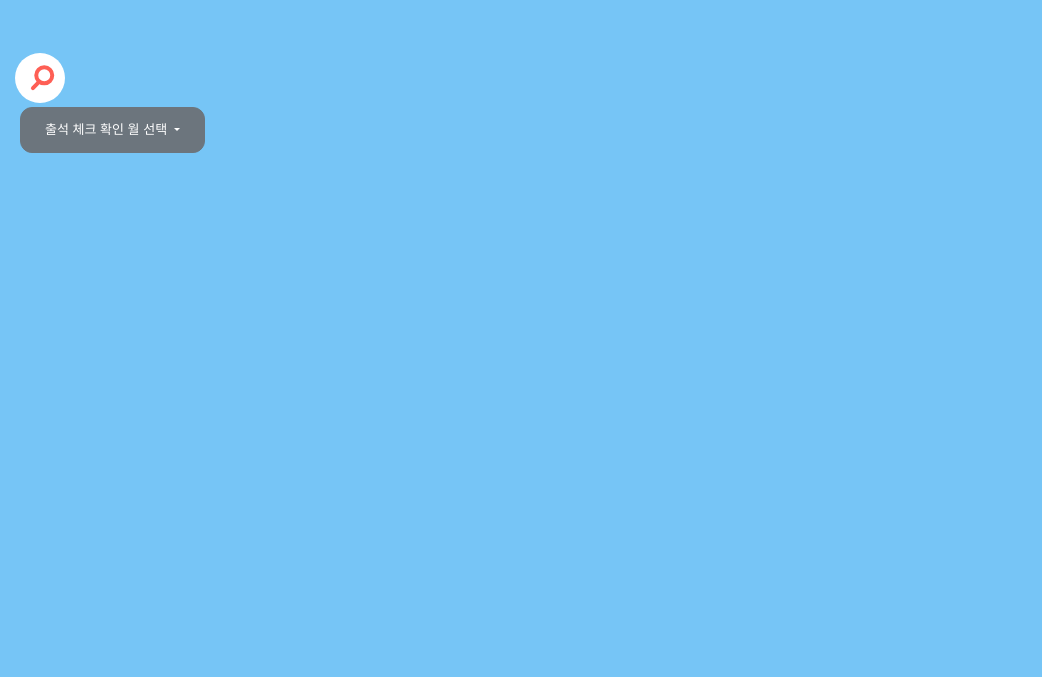
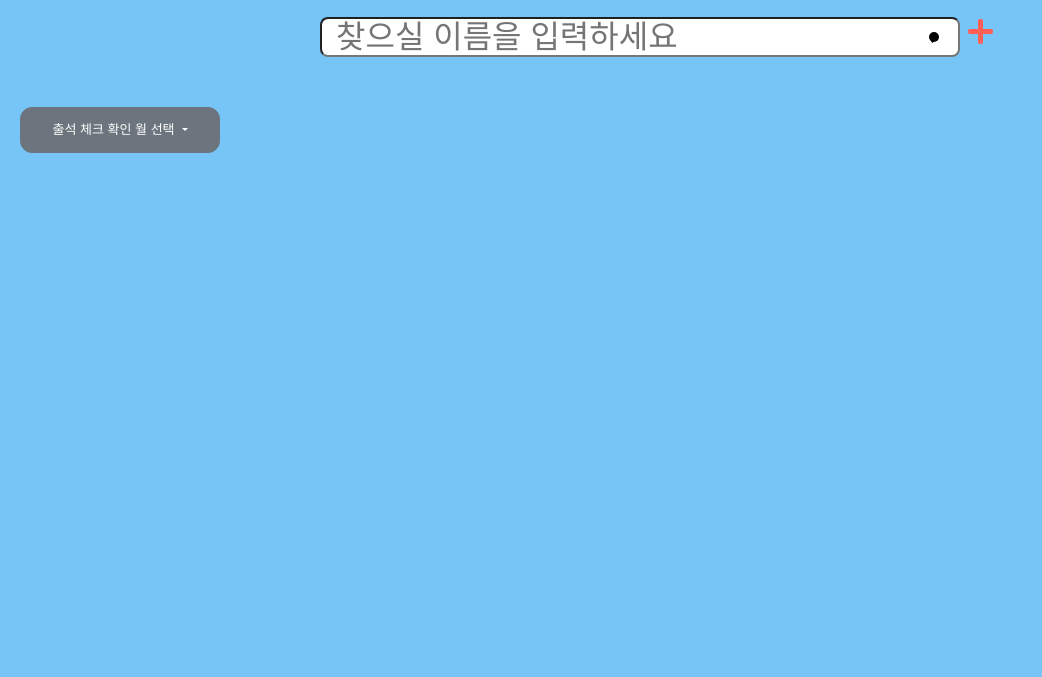
Before and after one commit to usessss/board-game, a website: page see.html in a window 1280 px wide. Shown: the part 123-800 px from the top of the page, without its empty margins (0-1042 px from the left). Drawn offline with nearby package versions, Linux system fonts and the light colour scheme; a web font is replaced by a local one.

Commit message:
검색 페이지 검색창 엑스 위치 변동 수정

```diff
--- a/styles/index.css
+++ b/styles/index.css
@@ -106,137 +106,133 @@ body {
 ::selection {
 	background: #212129;
 }
+/* 검색창 위치/동작 안정화 */
 .search-wrapper {
-	position: absolute;
-	top: 22%;
-	/* 박스 ?��?�� �?�?,?���? 중앙 ?��?�� */
-	/* -webkit-transform: translate(-50%, -50%);
-	transform: translate(-50%, -50%); */
+  position: absolute;          /* 기존 중앙 정렬 유지 가능 */
+  left: 50%;
+  top: 20%;
+  transform: translate(-50%, -50%);
+  z-index: 1300;
+  width: min(640px, 90%);      /* 반응형 너비 제한 */
+  max-width: 720px;
+  height: 56px;                /* 고정 높이로 흔들림 방지 */
+  display: flex;
+  align-items: center;
 }
+
+/* 입력 컨테이너를 기준으로 내부 요소 절대 위치(안정화) */
 .search-wrapper .input-holder {
-  margin-left: 10px;
-	height: 55px;
-	width: 55px;
-	overflow: hidden;
-	background: rgba(255,255,255,0);
-	border-radius:6px;
   position: relative;
-	transition: all .3s ease-in-out;
+  width: 100%;
+  display: flex;
+  align-items: center;
+  height: 100%;
 }
-/* search 버튼 ?��?��?��?�� */
-.search-wrapper.active .input-holder {
-	  position: fixed;
-    top: 154px;
-    left: 10px;
-    width: 290px;
-    border-radius: 50px;
-    background: rgba(0, 0, 0, .5);
-    transition: all .5s
-    cubic-bezier(0.0, 0.105, 0.035, 1.570);
-}
+
+/* 입력창은 가변 너비지만 높이는 고정 */
 .search-wrapper .input-holder .search-input {
   width: 100%;
-	height: 34px;
-	padding: 0 70px 0 20px;
-	opacity: 0;
+  height: 40px;
+  padding: 8px 48px 8px 14px;  /* 오른쪽 여유: 아이콘/닫기 공간 확보 */
+  box-sizing: border-box;
+  border-radius: 8px;
+}
+
+/* 돋보기 아이콘 버튼: 내부에 고정 크기 유지 */
+.search-wrapper .input-holder .search-icon {
   position: absolute;
-	top: 0;
-	left: 0;
+  right: 8px;                  /* 입력창 안 우측에 고정 */
+  top: 50%;
+  transform: translateY(-50%);
+  width: 36px;
+  height: 36px;
+  display: inline-flex;
+  align-items: center;
+  justify-content: center;
   background: transparent;
-	box-sizing: border-box;
   border: 0;
-	outline: 0;
-	font-size: 16px;
-	font-weight: 400;
-	line-height: 20px;
-	color: #fff;
-	transform: translate(0, 60px);
-	transition: all .3s cubic-bezier(0.000, 0.105, 0.035, 1.570);
-	transition-delay: 0.3s;
+  padding: 0;
+  z-index: 1310;
 }
-.search-wrapper.active .input-holder .search-input {
-	opacity: 1;
-	transform: translate(0, 12px);
-}
-.search-wrapper .input-holder .search-icon {
-    width: 50px;
-    height: 50px;
-    border: 0;
-    outline: 0;
-    border-radius: 50%;
-    background: #fff;
-    cursor: pointer;
-    padding: 0;
+
+/* 돋보기 내부 span과 의사요소 고정 */
+.search-wrapper .input-holder .search-icon span {
+  display: inline-block;
+  width: 18px;
+  height: 18px;
   position: relative;
-    z-index: 2;
-    float: right;
-    transition: all .3s ease-in-out;
-}
-.search-wrapper.active .input-holder .search-icon {
-	  width: 37px;
-    height: 37px;
-    margin: 10px;
-    border-radius: 50%;
-}
-.search-wrapper .input-holder .search-icon span {
-	width: 22px;
-	height: 22px;
-	display: inline-block;
-	vertical-align: middle;
-	position: relative;
-	transform: rotate(45deg);
-	transition: all .4s cubic-bezier(0.650, -0.600, 0.240, 1.650);
-}
-.search-wrapper.active .input-holder .search-icon span {
-	transform: rotate(315deg);
 }
 .search-wrapper .input-holder .search-icon span::before,
 .search-wrapper .input-holder .search-icon span::after {
   position: absolute;
-	content:'';
+  left: 50%;
+  top: 50%;
+  transform: translate(-50%, -50%);
+  background: currentColor;
+  content: "";
+  display: block;
 }
+
+/* 구체적 모양(필요 시 조정) */
 .search-wrapper .input-holder .search-icon span::before {
-	  width: 4px;
-    height: 13px;
-    left: 9px;
-    top: 10px;
-    border-radius: 2px;
-    background: #FE5F55;
+  width: 10px;
+  height: 10px;
+  border-radius: 50%;
 }
 .search-wrapper .input-holder .search-icon span::after {
-    width: 20px;
-    height: 20px;
-    left: 0px;
-    top: -6px;
-    border-radius: 16px;
-    border: 4px solid #FE5F55;
+  width: 2px;
+  height: 8px;
+  transform: translate(-20%, -20%) rotate(45deg);
+  transform-origin: center;
 }
-.search-wrapper.active .close {
-    position: absolute;
-    left: 322px;
-    transform: rotate(45deg);
-    transition: all .6s
-    cubic-bezier(0.000, 0.105, 0.035, 1.570);
-    transition-delay: 0.5s;
-}
+
+/* 닫기(엑스) 버튼: 입력박스 오른쪽 외부에 고정 (입력창 확장/축소해도 위치 유지) */
 .search-wrapper .close {
   position: absolute;
-    z-index: 1;
-    width: 25px;
-    height: 25px;
-    top: 15px;
-    right: 20px;
+  right: -44px;                /* 입력박스 오른쪽 조금 바깥에 고정 */
+  top: 50%;
+  transform: translateY(-50%);
+  z-index: 1320;
+  width: 36px;
+  height: 36px;
+  display: inline-flex;
+  align-items: center;
+  justify-content: center;
   cursor: pointer;
-    transform: rotate(-180deg);
-    transition: all .3s
-    cubic-bezier(0.285, -0.450, 0.935, 0.110);
-      transition-delay: 0.2s;
+  background: transparent;
+  border: 0;
 }
+
+/* active 상태에서도 높이/정렬 유지 */
+.search-wrapper.active,
+.search-wrapper.active .input-holder,
+.search-wrapper.active .input-holder .search-input {
+  height: 56px;
+}
+
+/* month 버튼 고정 너비 및 줄바꿈 방지 */
+.month-btn {
+  min-width: 200px;
+  white-space: nowrap;
+  box-sizing: border-box;
+}
+
+/* 작은 화면(모바일)에서 간격/크기 조정 */
 @media (max-width: 480px) {
-  .search-wrapper.active .close {
-    right: 0;
-    transform: translateY(20%) rotate(45deg);
+  .search-wrapper { top: 16%; height: 52px; width: calc(100% - 40px); left: 50%; transform: translate(-50%, 0); }
+  .search-wrapper .input-holder .search-input { height: 40px; padding-right: 44px; }
+  .search-wrapper .close { right: -40px; }
+  .month-btn { min-width: 140px; font-size: 14px; }
 }
+
+/* 안전장치: bootstrap이 덮어쓴 스타일 리셋 우선 적용 */
+.search-wrapper *, .search-wrapper { box-sizing: border-box; }
+
+/* active 상태에서도 높이/정렬 유지 */
+.search-wrapper.active,
+.search-wrapper.active .input-holder,
+.search-wrapper.active .input-holder .search-input {
+  height: 56px;
 }
 
 .search-wrapper .close::before,
```
Lines whose indentation alone changed are shown as unchanged.
